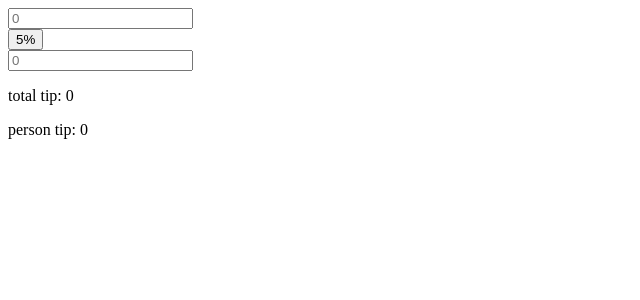
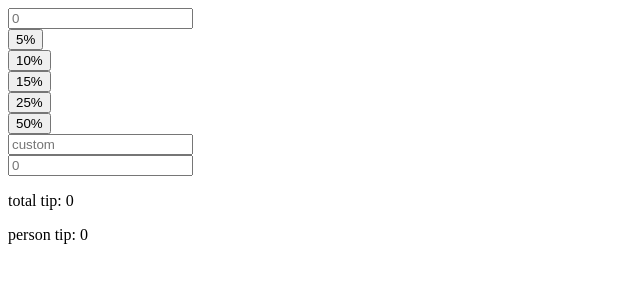
Before and after one commit to matiasluduena23/tip-calculator, a React (Vite) app: page / in a window 1280 px wide. Shown: the top 300 px of the page, without its empty margins (0-640 px from the left). Built offline with nearby package versions, Linux system fonts and the light colour scheme.

Commit message:
functionality ready

```diff
--- a/src/App.jsx
+++ b/src/App.jsx
@@ -1,40 +1,72 @@
-import { useEffect, useState } from "react"
-import { useForm } from 'react-hook-form'
+import { useEffect, useState } from "react";
+import { useForm } from "react-hook-form";
 import Input from "./components/Input";
 import Button from "./components/Button";
 
 function App() {
-  const [total, setTotal] = useState();
-  const [people, setPeople] = useState();
   const [totalTip, setTotaltip] = useState();
   const [personTip, setpersonTip] = useState();
+  const [percentage, setPercentage] = useState();
+
   const {
     register,
     handleSubmit,
     formState: { errors },
-  } = useForm()
+    watch,
+    trigger,
+    reset,
+  } = useForm();
 
+  const handleClick = (data) => {
+    const { total, people } = data;
+    setValues(total, people);
+  };
 
-  const handleClick = (targetValue) => {
-    const percetage = Number(targetValue.target.value)
-    const result = (Number(total) * percetage) / 100;
+  const setValues = (total, people, perc = percentage) => {
+    const result = (Number(total) * perc) / 100;
     const amount = result / Number(people);
-    setTotaltip((amount).toFixed(2));
-    setpersonTip(((total / people) + amount).toFixed(2))
-  }
+    setTotaltip(amount.toFixed(2));
+    setpersonTip((total / people + amount).toFixed(2));
+  };
 
+  const handleCuston = (even) => {
+    trigger(["total", "people"]);
+    const percentage = even.target.value;
+    if (watch("total") || watch("people")) {
+      setValues(watch("total"), watch("people"), percentage);
+    }
+    !percentage && (setpersonTip(), setTotaltip());
+  };
 
-
+  const handleButtonClick = (even) => {
+    setPercentage(even.target.value);
+  };
 
   return (
     <>
-      <Input register={register} label='total' errors={errors} setValue={setTotal} />
-      <Button value={5} handleClick={handleClick} />
-      <Input register={register} label='people' errors={errors} setValue={setPeople} />
+      <form onSubmit={handleSubmit(handleClick)}>
+        <Input register={register} label="total" errors={errors} />
+
+        <Button value={5} handleClick={handleButtonClick} />
+        <Button value={10} handleClick={handleButtonClick} />
+        <Button value={15} handleClick={handleButtonClick} />
+        <Button value={25} handleClick={handleButtonClick} />
+        <Button value={50} handleClick={handleButtonClick} />
+
+        <input
+          type="number"
+          name=""
+          placeholder="custom"
+          onChange={handleCuston}
+        />
+
+        <Input register={register} label="people" errors={errors} />
+      </form>
+
       <p>total tip: {totalTip ? totalTip : 0} </p>
       <p>person tip: {personTip ? personTip : 0} </p>
     </>
-  )
+  );
 }
 
-export default App
+export default App;
--- a/src/components/Button.jsx
+++ b/src/components/Button.jsx
@@ -1,11 +1,9 @@
-
 export default function Button({ value, handleClick }) {
   return (
     <div>
-      <button
-        value={value}
-        onClick={handleClick}
-      >{value}%</button>
+      <button value={value} type="submit" onClick={handleClick}>
+        {value}%
+      </button>
     </div>
-  )
+  );
 }
--- a/src/components/Input.jsx
+++ b/src/components/Input.jsx
@@ -1,22 +1,22 @@
-
-
-
-export default function Input({ register, label, errors, setValue }) {
+export default function Input({ register, label, errors }) {
   return (
     <div>
-      <input type="number" placeholder="0" {...register(label, {
+      <input
+        type="number"
+        placeholder="0"
+        step="0.01"
+        {...register(label, {
           required: {
             value: true,
-          message: 'Can´t be Zero'
+            message: "Can´t be Zero",
           },
           pattern: {
             value: /[0-9]/,
-          message: 'Only numbers allow'
-        }
+            message: "Only numbers allow",
+          },
         })}
-        onChange={(e) => setValue(e.target.value)}
       />
       {errors[label] && <span>{errors[label].message}</span>}
     </div>
-  )
+  );
 }
```
Lines whose indentation alone changed are shown as unchanged.
